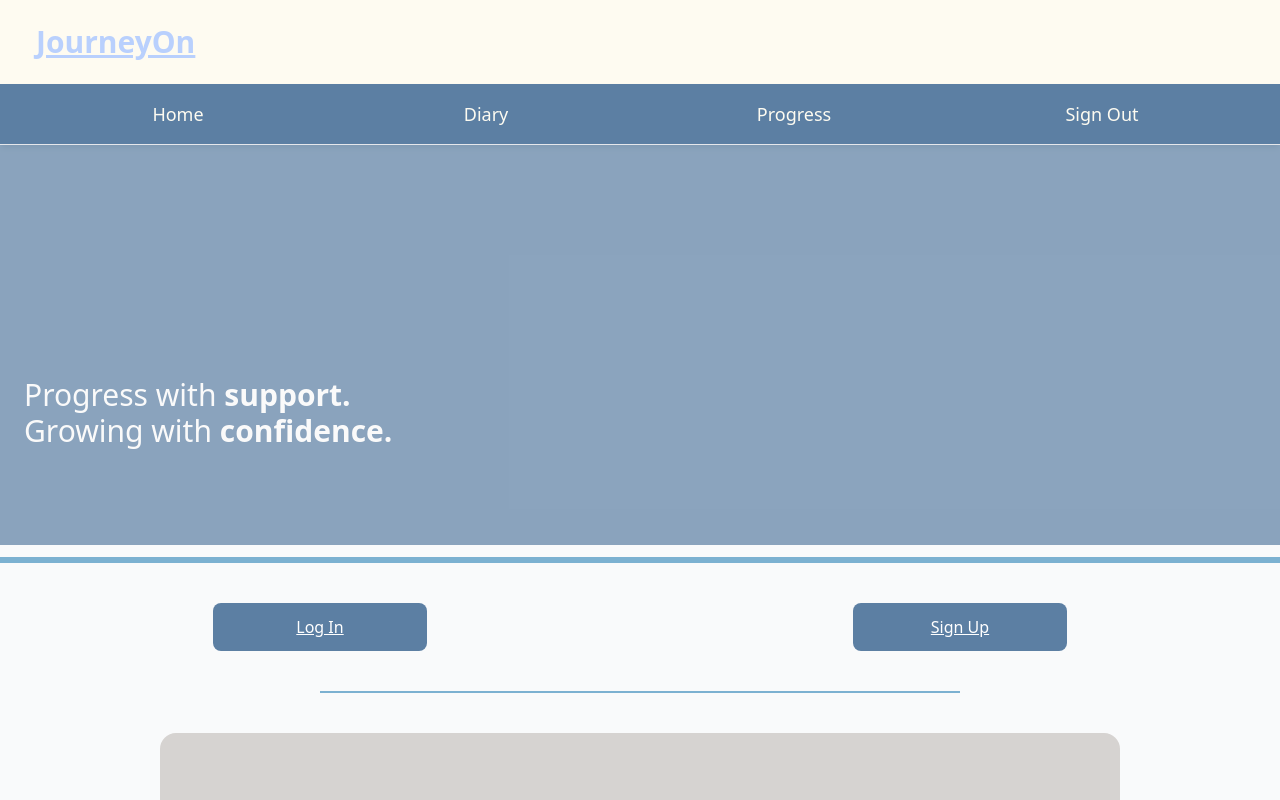
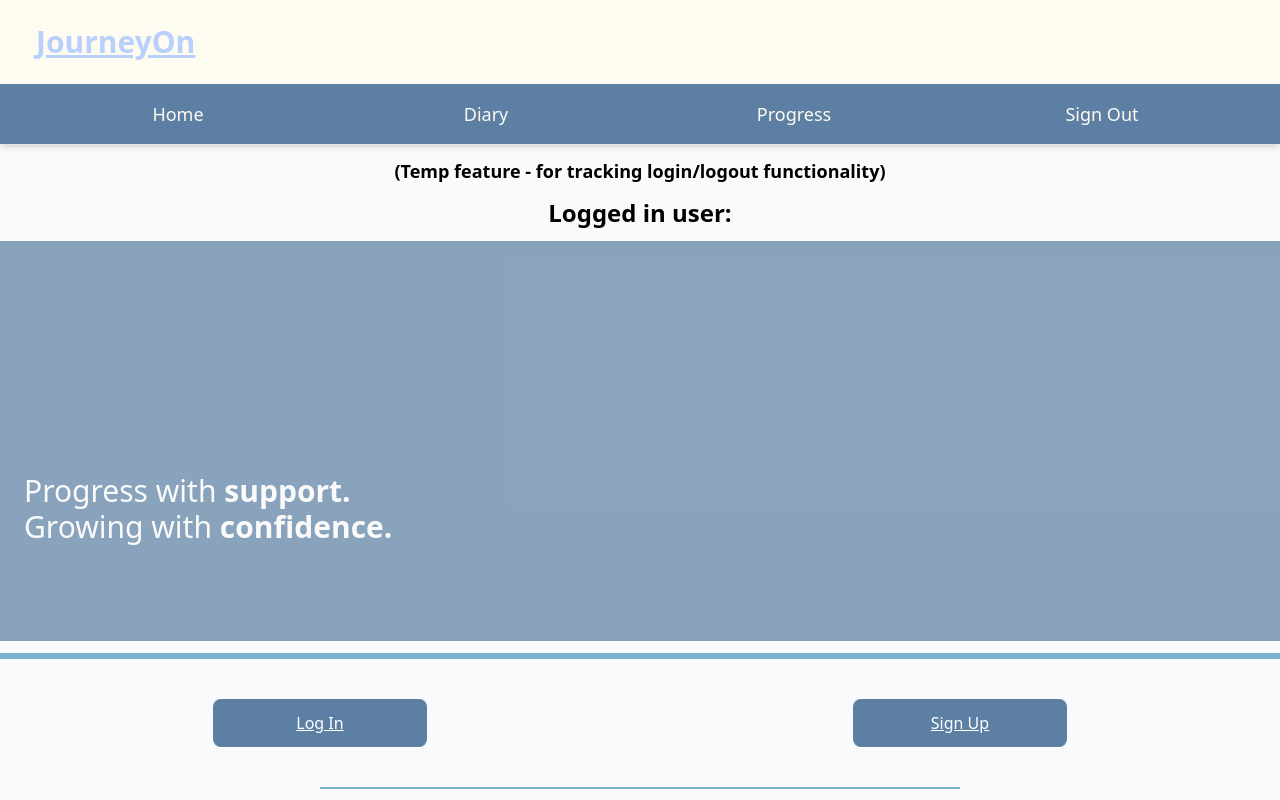
Before and after one commit to shaquillekiragu/journeyon-frontend, a React (Vite) app: page / in a window 1280 px wide. Shown: the top 800 px of the page. Built offline with nearby package versions, Linux system fonts and the light colour scheme.

Commit message:
Integrated the navbar signout button into the site's login/logout functionality

```diff
--- a/src/components/Navbar.tsx
+++ b/src/components/Navbar.tsx
@@ -1,20 +1,25 @@
 import { Link, useLocation, useNavigate } from "react-router-dom";
+import { useAuth } from "../contexts/UserContext";
 
 const Navbar = () => {
   const location = useLocation();
   const navigate = useNavigate();
+  const { loggedInUser, setLoggedInUser, setIsLoggedIn } = useAuth();
 
   const isActive = (path: string) => {
     return location.pathname === path;
   };
 
   const handleSignOut = () => {
-    // Add sign out logic here
-    console.log("Signing out...");
+    console.log("1");
+    setLoggedInUser({});
+    console.log("2");
+    setIsLoggedIn(false);
     navigate("/");
   };
 
   return (
+    <>
       <nav className="w-full shadow-md border-b border-gray-200 bg-theme-blue">
         <div className="w-full px-6 py-4">
           <div className="flex items-center justify-evenly w-full">
@@ -70,6 +75,13 @@ const Navbar = () => {
           </div>
         </div>
       </nav>
+      <p className="text-center font-semibold text-lg mt-3">
+        (Temp feature - for tracking login/logout functionality)
+      </p>
+      <p className="text-center font-semibold text-2xl my-3">
+        Logged in user: {loggedInUser?.user?.email}
+      </p>
+    </>
   );
 };
 
```
Lines whose indentation alone changed are shown as unchanged.
